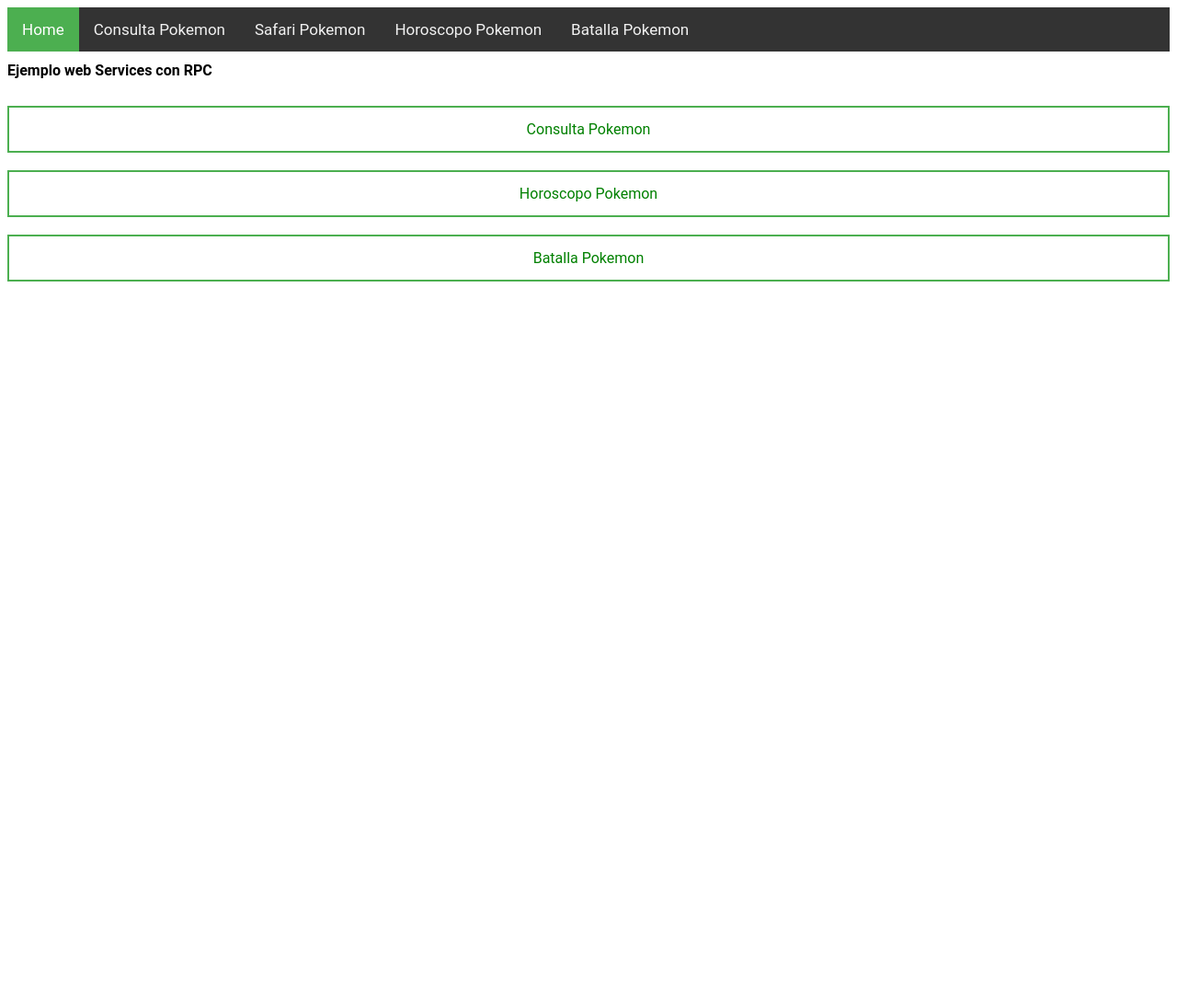
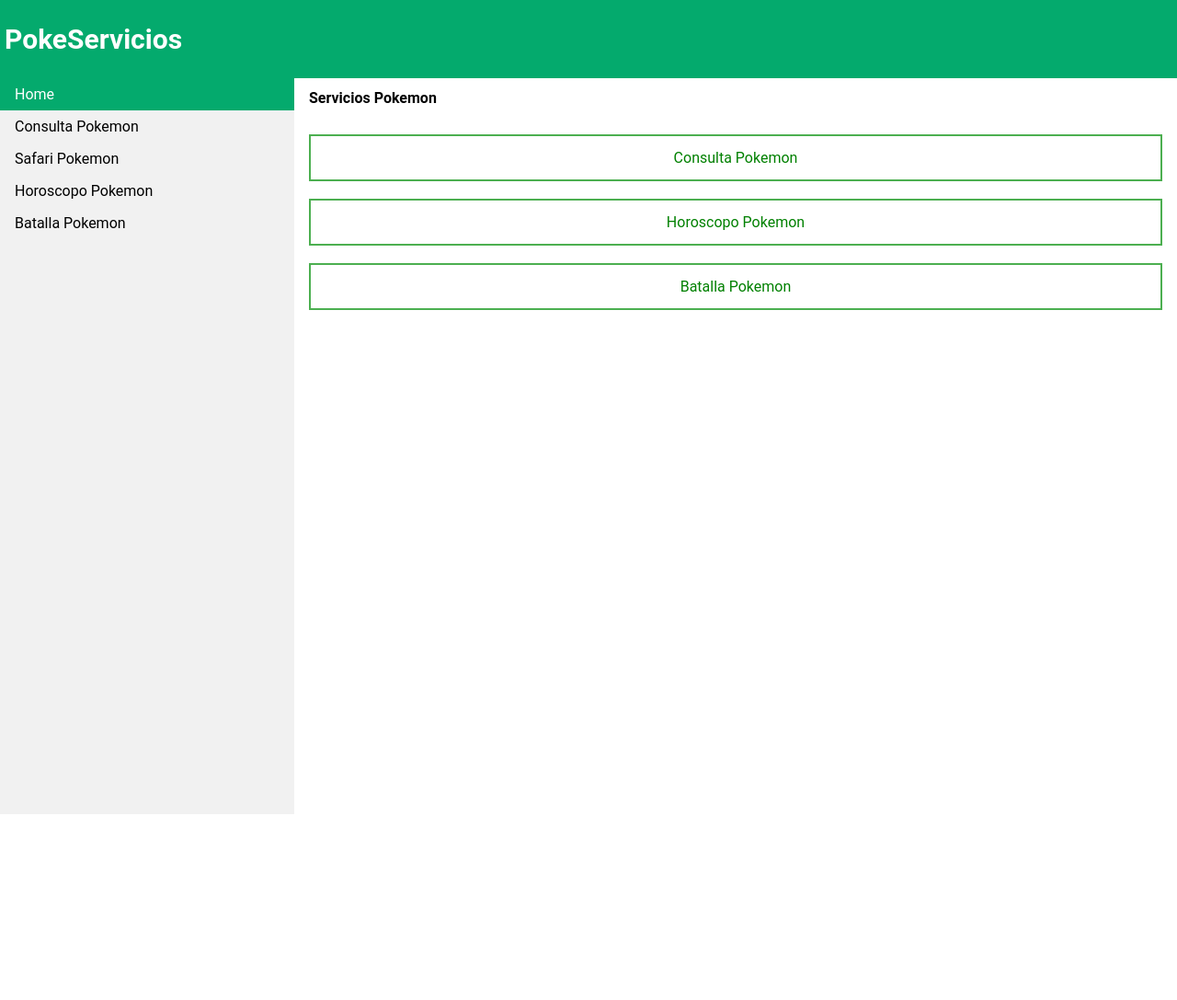
Before and after one commit to fsantander-ucsc/pokeSpyne, a Flask app: page / in a window 1280 px wide. Shown: the whole page at 92% size. Before the commit the page ends 306 px from the top, so only its background shows below. Run offline with Flask 2, Linux system fonts and the light colour scheme.

Commit message:
Cambios Layout

```diff
--- a/clientEjemplo/static/css/style.css
+++ b/clientEjemplo/static/css/style.css
@@ -3,6 +3,38 @@
   font-size: 100%;
   font-family: 'Roboto', sans-serif;
  }
+
+ body {
+  margin: 0;
+}
+
+ul {
+  list-style-type: none;
+  margin: 0;
+  padding: 0;
+  width: 25%;
+  background-color: #f1f1f1;
+  position: fixed;
+  height: 100%;
+  overflow: auto;
+}
+
+li a {
+  display: block;
+  color: #000;
+  padding: 8px 16px;
+  text-decoration: none;
+}
+
+li a.active {
+  background-color: #04AA6D;
+  color: white;
+}
+
+li a:hover:not(.active) {
+  background-color: #555;
+  color: white;
+}
 
 div.scrollmenu {
   background-color: #333;
@@ -133,6 +165,13 @@ tr:nth-child(even) {
   background-color: #f2f2f2;
 }
 th {
-  background-color: #4CAF50;;
+  background-color: #1abc9c;;
   color: white;
 }
+.header {
+  padding: 5px;
+  /*text-align: center;*/
+  background: #04AA6D;
+  color: white;
+  font-size: 30px;
+}
--- a/clientEjemplo/templates/index.html
+++ b/clientEjemplo/templates/index.html
@@ -7,7 +7,8 @@
 {% block content_layout %}
 
 {% block content %}
-<h1>Ejemplo web Services con RPC</h1>
+
+<h1>Servicios Pokemon</h1>
 
 <div class="">
   <br>
--- a/clientEjemplo/templates/templateLayout.html
+++ b/clientEjemplo/templates/templateLayout.html
@@ -10,25 +10,25 @@
 </head>
 
 <body>
-    <div class="topnav">
-        <a href= / class="{% block Index %}{% endblock %}">Home</a>
-        <!--
-        <a href=/service1 class="{% block service1 %}{% endblock %}">Say Hello</a>
-        <a href=/service2 class="{% block service2 %}{% endblock %}">Sum </a>
-        <a href=/service3 class="{% block service4 %}{% endblock %}">List Hello</a>
-        -->
-        <a href=/ConsultaPokemon class="{% block ConsultaPokemon %}{% endblock %}">Consulta Pokemon</a>
-        <a href=/SafariPokemon class="{% block SafariPokemon %}{% endblock %}">Safari Pokemon</a>
-        <a href=/servicePokeHoroscopo class="{% block servicePokeHoroscopo %}{% endblock %}">Horoscopo Pokemon</a>
-        <a href=/servicePokeBatalla class="{% block servicePokeBatalla %}{% endblock %}">Batalla Pokemon</a>
+    <div class="header">
+        <h1>PokeServicios</h1>
+    </div>
+    <ul>
+        <li><a href= / class="{% block Index %}{% endblock %}">Home</a></li>
+        <li><a href=/ConsultaPokemon class="{% block ConsultaPokemon %}{% endblock %}">Consulta Pokemon</a></li>
+        <li><a href=/SafariPokemon class="{% block SafariPokemon %}{% endblock %}">Safari Pokemon</a></li>
+        <li> <a href=/servicePokeHoroscopo class="{% block servicePokeHoroscopo %}{% endblock %}">Horoscopo Pokemon</a>
+        </li>
+        <li> <a href=/servicePokeBatalla class="{% block servicePokeBatalla %}{% endblock %}">Batalla Pokemon</a></li>
+    </ul>
 
 
+    <div style="margin-left:25%;padding:1px 16px;height:1000px;">
+        {% block content_layout %}
+        <!-- Acá se crea se crea su codigo -->
+        {% endblock %}
 
     </div>
-
-    {% block content_layout %}
-    <!-- Acá se crea se crea su codigo -->
-    {% endblock %}
 
 </body>
 
--- a/serverEjemplo/main.py
+++ b/serverEjemplo/main.py
@@ -75,7 +75,7 @@ class Pokemon(ServiceBase):
 
     @rpc(Integer, _returns = Unicode)
     def consultaPokemon(ctx,idPokemon):
-        return elemento.recuperarStatsPokemon(idPokemon)
+        return Pokemon.elemento.recuperarStatsPokemon(idPokemon)
 
     # Servicio horoscopo
     @rpc(Integer, _returns=Unicode)
```
